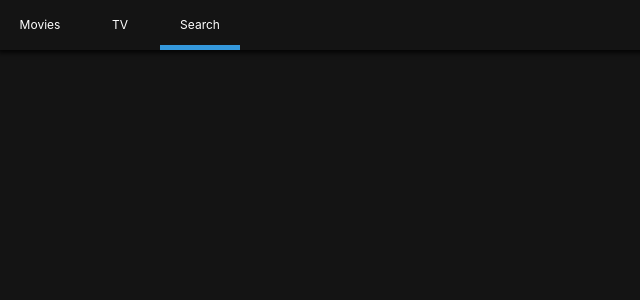
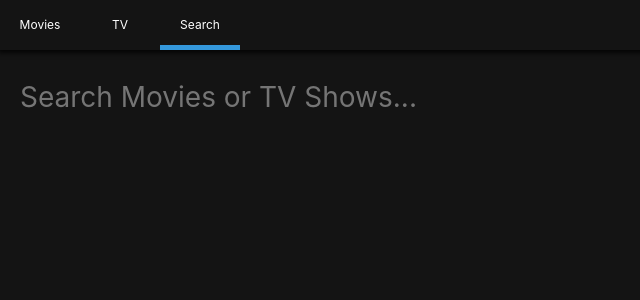
Before and after one commit to Jamie-Cheon/Zooflix, a React (Create React App) app: page /search in a window 1280 px wide. Shown: the top 300 px of the page, without its empty margins (0-640 px from the left). Built offline with nearby package versions, Linux system fonts and the light colour scheme; the HTML template or start-up script is replaced by a standard one.

Commit message:
finishing home/tv/search presenters

```diff
--- a/src/Components/GlobalStyles.js
+++ b/src/Components/GlobalStyles.js
@@ -15,7 +15,7 @@ const globalStyles = createGlobalStyle`
         font-size: 12px;
         background-color: rgba(20, 20, 20, 1);
         color: white;
-        padding-top: 50px;
+        padding-top: 80px;
     }
 `;
 
--- /dev/null
+++ b/src/Components/Loader.js
@@ -0,0 +1,17 @@
+import React from "react";
+import styled from "styled-components";
+
+const Container = styled.div`
+    height: 100vh;
+    width: 100vw;
+    display: flex;
+    justify-content: center;
+    font-size: 28px;
+    margin-top: 20px;
+`;
+
+export default () => (
+    <Container>
+        <span role="img" aria-label="Loading">⏰</span>
+    </Container>
+);
--- /dev/null
+++ b/src/Components/Message.js
@@ -0,0 +1,26 @@
+import React from "react";
+import PropTypes from "prop-types";
+import styled from "styled-components";
+
+const Container = styled.div`
+    width: 100vw;
+    display: flex;
+    justify-content: center;
+`;
+
+const Text = styled.span`
+    color: ${props => props.color};
+`;
+
+const Message = ({text, color}) => (
+    <Container>
+        <Text color={color}>{text}</Text>
+    </Container>
+);
+
+Message.propTypes = {
+    text: PropTypes.string.isRequired,
+    color: PropTypes.string.isRequired
+}
+
+export default Message;
--- /dev/null
+++ b/src/Components/Section.js
@@ -0,0 +1,38 @@
+import React from "react";
+import PropTypes from "prop-types";
+import styled from "styled-components";
+
+const Container = styled.div`
+    :not(:last-child) {
+        margin-bottom: 50px;
+    }
+`;
+
+const Title = styled.span`
+    font-size: 14px;
+    font-weight: 600;
+`;
+
+const Grid = styled.div`
+    margin-top: 25px;
+    display: grid;
+    grid-template-columns: repeat(auto-fill, 125px);
+    grid-gap: 25px;
+`;
+
+const Section = ({title, children}) => (
+    <Container>
+        <Title>{title}</Title>
+        <Grid>{children}</Grid>
+    </Container>
+);
+
+Section.propTypes = {
+    title: PropTypes.string.isRequired,
+    children: PropTypes.oneOfType([
+        PropTypes.arrayOf(PropTypes.node),
+        PropTypes.node
+    ])
+}
+
+export default Section;
--- a/src/Routes/Home/HomePresenter.js
+++ b/src/Routes/Home/HomePresenter.js
@@ -1,10 +1,35 @@
 import React from "react";
 import PropTypes from "prop-types";
 import styled from "styled-components";
+import Section from "Components/Section";
+import Loader from "Components/Loader";
+import Message from "Components/Message";
 
-const HomePresenter = ({nowPlaying, upcoming, popular, error, loading }) => null;
+const Container = styled.div`
+    padding: 0px 20px;
+`;
 
-HomePresenter.PropTypes = {
+const HomePresenter = ({nowPlaying, upcoming, popular, error, loading }) => loading ? <Loader /> :
+    <Container>
+        {nowPlaying && nowPlaying.length > 0 && (
+            <Section title="Now Playing">
+                {nowPlaying.map(movie => (<span key={movie.id}>{movie.title}</span>))}
+            </Section>
+        )}
+        {upcoming && upcoming.length > 0 && (
+            <Section title="Upcoming Movies">
+                {upcoming.map(movie => (<span key={movie.id}>{movie.title}</span>))}
+            </Section>
+        )}
+        {popular && popular.length > 0 && (
+            <Section title="Popular Movies">
+                {popular.map(movie => (<span key={movie.id}>{movie.title}</span>))}
+            </Section>
+        )}
+        {error && <Message color="#e74c3c" text={error}/>}
+    </Container>;
+
+HomePresenter.propTypes = {
     nowPlaying: PropTypes.array,
     upcoming: PropTypes.array,
     popular: PropTypes.array,
--- a/src/Routes/Search/SearchContainer.js
+++ b/src/Routes/Search/SearchContainer.js
@@ -11,7 +11,8 @@ export default class extends React.Component{
         loading: false
     };
 
-    handleSubmit = () => {
+    handleSubmit = event => {
+        event.preventDefault();
         const { searchTerm } = this.state;
         if (searchTerm !== "") {
             this.searchByTerm();
@@ -35,6 +36,13 @@ export default class extends React.Component{
         }
     };
 
+    updateTerm = event => {
+        const { target: {value} } = event;
+        this.setState({
+            searchTerm: value
+        });
+    }
+
     render() {
         const { movieResults, tvResults, searchTerm, error, loading } = this.state;
         return (
@@ -45,6 +53,7 @@ export default class extends React.Component{
                 error={error}
                 loading={loading}
                 handleSubmit={this.handleSubmit}
+                updateTerm={this.updateTerm}
             />
         );
     }
--- a/src/Routes/Search/SearchPresenter.js
+++ b/src/Routes/Search/SearchPresenter.js
@@ -1,16 +1,56 @@
 import React from "react";
 import PropTypes from "prop-types";
 import styled from "styled-components";
+import Loader from "Components/Loader";
+import Section from "Components/Section";
+import Message from "Components/Message";
 
-const SearchPresenter = ({movieResults, tvResults, searchTerm, error, loading, handleSubmit }) => null;
+const Container = styled.div`
+    padding: 0px 20px;
+`;
 
-SearchPresenter.PropTypes = {
+const Form = styled.form`
+    margin-bottom: 50px;
+    width: 100%;
+`;
+
+const Input = styled.input`
+    all: unset;
+    font-size: 28px;
+    width: 100%;
+`;
+
+const SearchPresenter = ({movieResults, tvResults, searchTerm, error, loading, handleSubmit, updateTerm }) =>
+    <Container>
+        <Form onSubmit={handleSubmit}>
+            <Input placeholder="Search Movies or TV Shows..." value={searchTerm} onChange={updateTerm} />
+        </Form>
+        {loading ? <Loader /> : <>
+            {movieResults && movieResults.length > 0 && (
+                <Section title="Movie Results">
+                    {movieResults.map(movie => <span key={movie.id}>{movie.title}</span>)}
+                </Section>
+            )}
+            {tvResults && tvResults.length > 0 && (
+                <Section title="TV Show Results">
+                    {tvResults.map(show => <span key={show.id}>{show.name}</span>)}
+                </Section>
+            )}
+        </>}
+        {error && <Message color="#e74c3c" text={error}/>}
+        {tvResults && movieResults && tvResults.length === 0 && movieResults.length === 0 && (
+            <Message color="#95a5a6" text="Nothing Found"/>
+        )}
+    </Container>;
+
+SearchPresenter.propTypes = {
     movieResults: PropTypes.array,
     tvResults: PropTypes.array,
     searchTerm: PropTypes.string,
     error: PropTypes.string,
     loading: PropTypes.bool.isRequired,
-    handleSubmit: PropTypes.func.isRequired
+    handleSubmit: PropTypes.func.isRequired,
+    updateTerm: PropTypes.func.isRequired
 };
 
 export default SearchPresenter;
--- a/src/Routes/TV/TVPresenter.js
+++ b/src/Routes/TV/TVPresenter.js
@@ -1,10 +1,36 @@
 import React from "react";
 import PropTypes from "prop-types";
 import styled from "styled-components";
+import Section from "Components/Section";
+import Loader from "Components/Loader";
+import Message from "Components/Message";
 
-const TVPresenter = ({topRated, popular, airingToday, error, loading }) => null;
+const Container = styled.div`
+    padding: 0px 20px;
+`;
 
-TVPresenter.PropTypes = {
+const TVPresenter = ({topRated, popular, airingToday, error, loading }) => loading ? <Loader /> :
+    <Container>
+        {topRated && topRated.length > 0 && (
+            <Section title="Top Rated TV Shows">
+                {topRated.map(show => (<span key={show.id}>{show.name}</span>))}
+            </Section>
+        )}
+        {popular && popular.length > 0 && (
+            <Section title="Popular TV Shows">
+                {popular.map(show => (<span key={show.id}>{show.name}</span>))}
+            </Section>
+        )}
+        {airingToday && airingToday.length > 0 && (
+            <Section title="Airing Today">
+                {airingToday.map(show => (<span key={show.id}>{show.name}</span>))}
+            </Section>
+        )}
+        {error && <Message color="#e74c3c" text={error}/>}
+    </Container>;
+
+
+TVPresenter.propTypes = {
     topRated: PropTypes.array,
     popular: PropTypes.array,
     airingToday: PropTypes.array,
```
